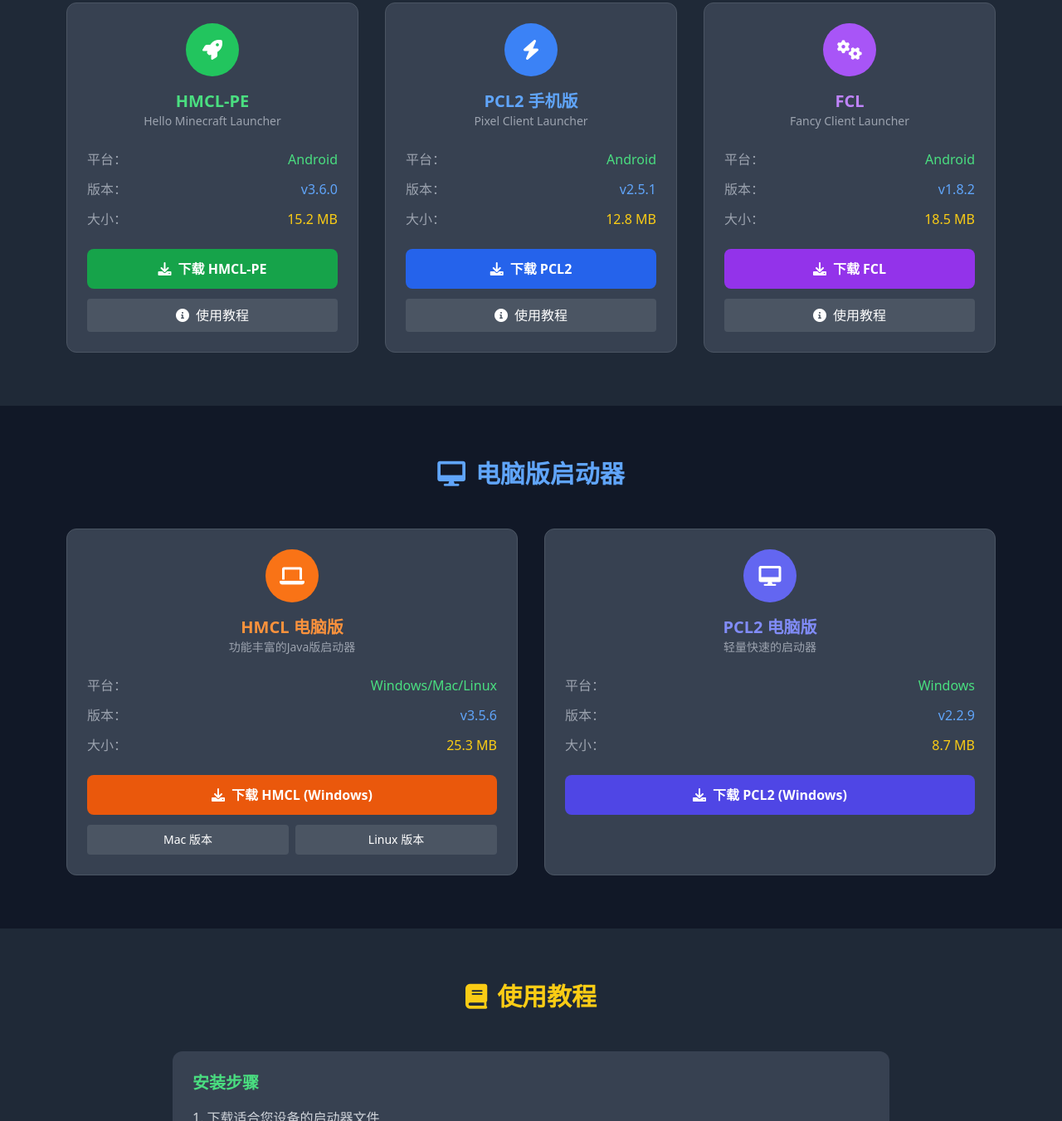
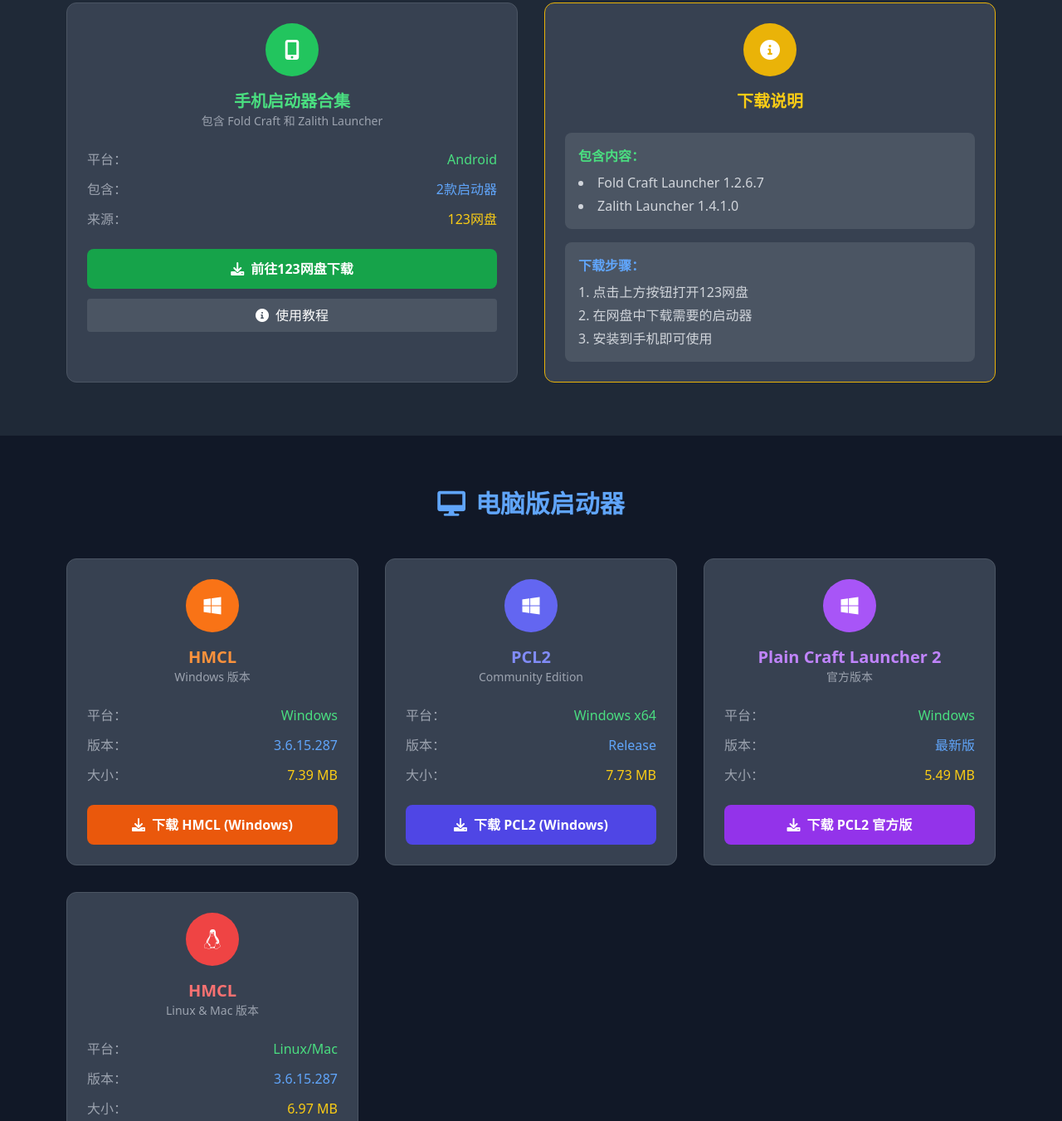
Before and after one commit to nitaishi520/-, a plain HTML site: page downloads.html in a window 1280 px wide. Shown: the part 497-1848 px from the top of the page at 83% size. Drawn offline with nearby package versions, Linux system fonts and the light colour scheme.

Commit message:
更新 downloads.html

```diff
--- a/downloads.html
+++ b/downloads.html
@@ -85,15 +85,15 @@
                 <i class="fas fa-mobile-alt mr-3"></i>手机版启动器
             </h2>
 
-            <div class="grid md:grid-cols-2 lg:grid-cols-3 gap-8">
-                <!-- HMCL-PE -->
+            <div class="grid md:grid-cols-2 gap-8">
+                <!-- 手机启动器合集 -->
                 <div class="card-hover bg-gray-700 p-6 rounded-xl border border-gray-600">
                     <div class="text-center mb-6">
                         <div class="w-16 h-16 bg-green-500 rounded-full flex items-center justify-center mx-auto mb-4">
-                            <i class="fas fa-rocket text-white text-2xl"></i>
+                            <i class="fas fa-mobile-alt text-white text-2xl"></i>
                         </div>
-                        <h3 class="text-xl font-semibold text-green-400">HMCL-PE</h3>
-                        <p class="text-gray-400 text-sm">Hello Minecraft Launcher</p>
+                        <h3 class="text-xl font-semibold text-green-400">手机启动器合集</h3>
+                        <p class="text-gray-400 text-sm">包含 Fold Craft 和 Zalith Launcher</p>
                     </div>
 
                     <div class="space-y-3 mb-6">
@@ -102,95 +102,52 @@
                             <span class="text-green-400">Android</span>
                         </div>
                         <div class="flex justify-between">
-                            <span class="text-gray-400">版本：</span>
-                            <span class="text-blue-400">v3.6.0</span>
+                            <span class="text-gray-400">包含：</span>
+                            <span class="text-blue-400">2款启动器</span>
                         </div>
                         <div class="flex justify-between">
-                            <span class="text-gray-400">大小：</span>
-                            <span class="text-yellow-400">15.2 MB</span>
+                            <span class="text-gray-400">来源：</span>
+                            <span class="text-yellow-400">123网盘</span>
                         </div>
                     </div>
 
                     <div class="space-y-3">
-                        <a href="downloads/hmcl-pe.apk" class="w-full download-btn bg-green-600 hover:bg-green-700 text-white py-3 px-4 rounded-lg font-semibold transition flex items-center justify-center">
+                        <a href="https://www.123912.com/s/vEt8jv-irRkh" target="_blank" class="w-full download-btn bg-green-600 hover:bg-green-700 text-white py-3 px-4 rounded-lg font-semibold transition flex items-center justify-center">
                             <i class="fas fa-download mr-2"></i>
-                            下载 HMCL-PE
+                            前往123网盘下载
                         </a>
-                        <button onclick="showInstructions('hmcl')" class="w-full bg-gray-600 hover:bg-gray-500 text-white py-2 px-4 rounded transition">
+                        <button onclick="showInstructions('mobile')" class="w-full bg-gray-600 hover:bg-gray-500 text-white py-2 px-4 rounded transition">
                             <i class="fas fa-info-circle mr-2"></i>使用教程
                         </button>
                     </div>
                 </div>
 
-                <!-- PCL2 手机版 -->
-                <div class="card-hover bg-gray-700 p-6 rounded-xl border border-gray-600">
+                <!-- 手机启动器说明 -->
+                <div class="card-hover bg-gray-700 p-6 rounded-xl border border-yellow-500">
                     <div class="text-center mb-6">
-                        <div class="w-16 h-16 bg-blue-500 rounded-full flex items-center justify-center mx-auto mb-4">
-                            <i class="fas fa-bolt text-white text-2xl"></i>
+                        <div class="w-16 h-16 bg-yellow-500 rounded-full flex items-center justify-center mx-auto mb-4">
+                            <i class="fas fa-info-circle text-white text-2xl"></i>
                         </div>
-                        <h3 class="text-xl font-semibold text-blue-400">PCL2 手机版</h3>
-                        <p class="text-gray-400 text-sm">Pixel Client Launcher</p>
+                        <h3 class="text-xl font-semibold text-yellow-400">下载说明</h3>
                     </div>
 
-                    <div class="space-y-3 mb-6">
-                        <div class="flex justify-between">
-                            <span class="text-gray-400">平台：</span>
-                            <span class="text-green-400">Android</span>
+                    <div class="space-y-4 text-gray-300">
+                        <div class="bg-gray-600 p-4 rounded-lg">
+                            <h4 class="font-semibold text-green-400 mb-2">包含内容：</h4>
+                            <ul class="list-disc list-inside space-y-1">
+                                <li>Fold Craft Launcher 1.2.6.7</li>
+                                <li>Zalith Launcher 1.4.1.0</li>
+                            </ul>
                         </div>
-                        <div class="flex justify-between">
-                            <span class="text-gray-400">版本：</span>
-                            <span class="text-blue-400">v2.5.1</span>
+
+                        <div class="bg-gray-600 p-4 rounded-lg">
+                            <h4 class="font-semibold text-blue-400 mb-2">下载步骤：</h4>
+                            <ol class="list-decimal list-inside space-y-1">
+                                <li>点击上方按钮打开123网盘</li>
+                                <li>在网盘中下载需要的启动器</li>
+                                <li>安装到手机即可使用</li>
+                            </ol>
                         </div>
-                        <div class="flex justify-between">
-                            <span class="text-gray-400">大小：</span>
-                            <span class="text-yellow-400">12.8 MB</span>
-                        </div>
-                    </div>
-
-                    <div class="space-y-3">
-                        <a href="downloads/pcl2-mobile.apk" class="w-full download-btn bg-blue-600 hover:bg-blue-700 text-white py-3 px-4 rounded-lg font-semibold transition flex items-center justify-center">
-                            <i class="fas fa-download mr-2"></i>
-                            下载 PCL2
-                        </a>
-                        <button onclick="showInstructions('pcl')" class="w-full bg-gray-600 hover:bg-gray-500 text-white py-2 px-4 rounded transition">
-                            <i class="fas fa-info-circle mr-2"></i>使用教程
-                        </button>
-                    </div>
-                </div>
-
-                <!-- FCL -->
-                <div class="card-hover bg-gray-700 p-6 rounded-xl border border-gray-600">
-                    <div class="text-center mb-6">
-                        <div class="w-16 h-16 bg-purple-500 rounded-full flex items-center justify-center mx-auto mb-4">
-                            <i class="fas fa-cogs text-white text-2xl"></i>
-                        </div>
-                        <h3 class="text-xl font-semibold text-purple-400">FCL</h3>
-                        <p class="text-gray-400 text-sm">Fancy Client Launcher</p>
-                    </div>
-
-                    <div class="space-y-3 mb-6">
-                        <div class="flex justify-between">
-                            <span class="text-gray-400">平台：</span>
-                            <span class="text-green-400">Android</span>
-                        </div>
-                        <div class="flex justify-between">
-                            <span class="text-gray-400">版本：</span>
-                            <span class="text-blue-400">v1.8.2</span>
-                        </div>
-                        <div class="flex justify-between">
-                            <span class="text-gray-400">大小：</span>
-                            <span class="text-yellow-400">18.5 MB</span>
-                        </div>
-                    </div>
-
-                    <div class="space-y-3">
-                        <a href="downloads/fcl.apk" class="w-full download-btn bg-purple-600 hover:bg-purple-700 text-white py-3 px-4 rounded-lg font-semibold transition flex items-center justify-center">
-                            <i class="fas fa-download mr-2"></i>
-                            下载 FCL
-                        </a>
-                        <button onclick="showInstructions('fcl')" class="w-full bg-gray-600 hover:bg-gray-500 text-white py-2 px-4 rounded transition">
-                            <i class="fas fa-info-circle mr-2"></i>使用教程
-                        </button>
                     </div>
                 </div>
             </div>
@@ -204,56 +161,15 @@
                 <i class="fas fa-desktop mr-3"></i>电脑版启动器
             </h2>
 
-            <div class="grid md:grid-cols-2 gap-8">
-                <!-- HMCL 电脑版 -->
+            <div class="grid md:grid-cols-2 lg:grid-cols-3 gap-8">
+                <!-- HMCL Windows -->
                 <div class="card-hover bg-gray-700 p-6 rounded-xl border border-gray-600">
                     <div class="text-center mb-6">
                         <div class="w-16 h-16 bg-orange-500 rounded-full flex items-center justify-center mx-auto mb-4">
-                            <i class="fas fa-laptop text-white text-2xl"></i>
+                            <i class="fab fa-windows text-white text-2xl"></i>
                         </div>
-                        <h3 class="text-xl font-semibold text-orange-400">HMCL 电脑版</h3>
-                        <p class="text-gray-400 text-sm">功能丰富的Java版启动器</p>
-                    </div>
-
-                    <div class="space-y-3 mb-6">
-                        <div class="flex justify-between">
-                            <span class="text-gray-400">平台：</span>
-                            <span class="text-green-400">Windows/Mac/Linux</span>
-                        </div>
-                        <div class="flex justify-between">
-                            <span class="text-gray-400">版本：</span>
-                            <span class="text-blue-400">v3.5.6</span>
-                        </div>
-                        <div class="flex justify-between">
-                            <span class="text-gray-400">大小：</span>
-                            <span class="text-yellow-400">25.3 MB</span>
-                        </div>
-                    </div>
-
-                    <div class="space-y-3">
-                        <a href="downloads/hmcl-pc.exe" class="w-full download-btn bg-orange-600 hover:bg-orange-700 text-white py-3 px-4 rounded-lg font-semibold transition flex items-center justify-center">
-                            <i class="fas fa-download mr-2"></i>
-                            下载 HMCL (Windows)
-                        </a>
-                        <div class="grid grid-cols-2 gap-2">
-                            <a href="downloads/hmcl-pc.dmg" class="download-btn bg-gray-600 hover:bg-gray-500 text-white py-2 px-4 rounded text-sm text-center transition">
-                                Mac 版本
-                            </a>
-                            <a href="downloads/hmcl-pc.jar" class="download-btn bg-gray-600 hover:bg-gray-500 text-white py-2 px-4 rounded text-sm text-center transition">
-                                Linux 版本
-                            </a>
-                        </div>
-                    </div>
-                </div>
-
-                <!-- PCL2 电脑版 -->
-                <div class="card-hover bg-gray-700 p-6 rounded-xl border border-gray-600">
-                    <div class="text-center mb-6">
-                        <div class="w-16 h-16 bg-indigo-500 rounded-full flex items-center justify-center mx-auto mb-4">
-                            <i class="fas fa-desktop text-white text-2xl"></i>
-                        </div>
-                        <h3 class="text-xl font-semibold text-indigo-400">PCL2 电脑版</h3>
-                        <p class="text-gray-400 text-sm">轻量快速的启动器</p>
+                        <h3 class="text-xl font-semibold text-orange-400">HMCL</h3>
+                        <p class="text-gray-400 text-sm">Windows 版本</p>
                     </div>
 
                     <div class="space-y-3 mb-6">
@@ -263,18 +179,119 @@
                         </div>
                         <div class="flex justify-between">
                             <span class="text-gray-400">版本：</span>
-                            <span class="text-blue-400">v2.2.9</span>
+                            <span class="text-blue-400">3.6.15.287</span>
                         </div>
                         <div class="flex justify-between">
                             <span class="text-gray-400">大小：</span>
-                            <span class="text-yellow-400">8.7 MB</span>
+                            <span class="text-yellow-400">7.39 MB</span>
                         </div>
                     </div>
 
                     <div class="space-y-3">
-                        <a href="downloads/pcl2-pc.exe" class="w-full download-btn bg-indigo-600 hover:bg-indigo-700 text-white py-3 px-4 rounded-lg font-semibold transition flex items-center justify-center">
+                        <a href="HMCL-3.6.15.287.exe" class="w-full download-btn bg-orange-600 hover:bg-orange-700 text-white py-3 px-4 rounded-lg font-semibold transition flex items-center justify-center">
+                            <i class="fas fa-download mr-2"></i>
+                            下载 HMCL (Windows)
+                        </a>
+                    </div>
+                </div>
+
+                <!-- PCL2 Windows -->
+                <div class="card-hover bg-gray-700 p-6 rounded-xl border border-gray-600">
+                    <div class="text-center mb-6">
+                        <div class="w-16 h-16 bg-indigo-500 rounded-full flex items-center justify-center mx-auto mb-4">
+                            <i class="fab fa-windows text-white text-2xl"></i>
+                        </div>
+                        <h3 class="text-xl font-semibold text-indigo-400">PCL2</h3>
+                        <p class="text-gray-400 text-sm">Community Edition</p>
+                    </div>
+
+                    <div class="space-y-3 mb-6">
+                        <div class="flex justify-between">
+                            <span class="text-gray-400">平台：</span>
+                            <span class="text-green-400">Windows x64</span>
+                        </div>
+                        <div class="flex justify-between">
+                            <span class="text-gray-400">版本：</span>
+                            <span class="text-blue-400">Release</span>
+                        </div>
+                        <div class="flex justify-between">
+                            <span class="text-gray-400">大小：</span>
+                            <span class="text-yellow-400">7.73 MB</span>
+                        </div>
+                    </div>
+
+                    <div class="space-y-3">
+                        <a href="PCL2__CE__Release__x64.exe" class="w-full download-btn bg-indigo-600 hover:bg-indigo-700 text-white py-3 px-4 rounded-lg font-semibold transition flex items-center justify-center">
                             <i class="fas fa-download mr-2"></i>
                             下载 PCL2 (Windows)
+                        </a>
+                    </div>
+                </div>
+
+                <!-- Plain Craft Launcher 2 -->
+                <div class="card-hover bg-gray-700 p-6 rounded-xl border border-gray-600">
+                    <div class="text-center mb-6">
+                        <div class="w-16 h-16 bg-purple-500 rounded-full flex items-center justify-center mx-auto mb-4">
+                            <i class="fab fa-windows text-white text-2xl"></i>
+                        </div>
+                        <h3 class="text-xl font-semibold text-purple-400">Plain Craft Launcher 2</h3>
+                        <p class="text-gray-400 text-sm">官方版本</p>
+                    </div>
+
+                    <div class="space-y-3 mb-6">
+                        <div class="flex justify-between">
+                            <span class="text-gray-400">平台：</span>
+                            <span class="text-green-400">Windows</span>
+                        </div>
+                        <div class="flex justify-between">
+                            <span class="text-gray-400">版本：</span>
+                            <span class="text-blue-400">最新版</span>
+                        </div>
+                        <div class="flex justify-between">
+                            <span class="text-gray-400">大小：</span>
+                            <span class="text-yellow-400">5.49 MB</span>
+                        </div>
+                    </div>
+
+                    <div class="space-y-3">
+                        <a href="Plain Craft Launcher 2.exe" class="w-full download-btn bg-purple-600 hover:bg-purple-700 text-white py-3 px-4 rounded-lg font-semibold transition flex items-center justify-center">
+                            <i class="fas fa-download mr-2"></i>
+                            下载 PCL2 官方版
+                        </a>
+                    </div>
+                </div>
+
+                <!-- HMCL Linux/Mac -->
+                <div class="card-hover bg-gray-700 p-6 rounded-xl border border-gray-600">
+                    <div class="text-center mb-6">
+                        <div class="w-16 h-16 bg-red-500 rounded-full flex items-center justify-center mx-auto mb-4">
+                            <i class="fab fa-linux text-white text-2xl"></i>
+                        </div>
+                        <h3 class="text-xl font-semibold text-red-400">HMCL</h3>
+                        <p class="text-gray-400 text-sm">Linux & Mac 版本</p>
+                    </div>
+
+                    <div class="space-y-3 mb-6">
+                        <div class="flex justify-between">
+                            <span class="text-gray-400">平台：</span>
+                            <span class="text-green-400">Linux/Mac</span>
+                        </div>
+                        <div class="flex justify-between">
+                            <span class="text-gray-400">版本：</span>
+                            <span class="text-blue-400">3.6.15.287</span>
+                        </div>
+                        <div class="flex justify-between">
+                            <span class="text-gray-400">大小：</span>
+                            <span class="text-yellow-400">6.97 MB</span>
+                        </div>
+                    </div>
+
+                    <div class="grid grid-cols-2 gap-2">
+                        <a href="HMCL-3.6.15.287.jar" class="download-btn bg-red-600 hover:bg-red-700 text-white py-2 px-4 rounded text-sm text-center transition">
+                            <i class="fas fa-download mr-1"></i>JAR版
+                        </a>
+                        <a href="HMCL-3.6.15.287.sh" class="download-btn bg-red-600 hover:bg-red-700 text-white py-2 px-4 rounded text-sm text-center transition">
+                            <i class="fas fa-download mr-1"></i>SH版
                         </a>
                     </div>
                 </div>
@@ -294,7 +311,8 @@
                     <h3 class="text-xl font-semibold text-green-400 mb-4">安装步骤</h3>
                     <ol class="list-decimal list-inside space-y-3 text-gray-300">
                         <li>下载适合您设备的启动器文件</li>
-                        <li>手机用户需要开启"允许安装未知来源应用"</li>
+                        <li><strong>手机用户</strong>：点击"前往123网盘下载"获取手机启动器</li>
+                        <li><strong>电脑用户</strong>：直接点击对应版本下载</li>
                         <li>安装启动器并打开</li>
                         <li>登录您的Minecraft账号</li>
                         <li>下载对应的游戏版本</li>
@@ -306,12 +324,16 @@
                     <h3 class="text-xl font-semibold text-blue-400 mb-4">常见问题</h3>
                     <div class="space-y-4">
                         <div>
-                            <h4 class="font-semibold text-yellow-400">安装失败怎么办？</h4>
+                            <h4 class="font-semibold text-yellow-400">手机安装失败？</h4>
                             <p class="text-gray-300">请检查设备存储空间，并确保已开启未知来源安装权限。</p>
                         </div>
                         <div>
                             <h4 class="font-semibold text-yellow-400">无法登录账号？</h4>
                             <p class="text-gray-300">请确认使用的是正版账号，或检查网络连接。</p>
+                        </div>
+                        <div>
+                            <h4 class="font-semibold text-yellow-400">Linux系统如何安装？</h4>
+                            <p class="text-gray-300">使用命令：<code class="bg-gray-800 px-2 py-1 rounded">chmod +x HMCL-3.6.15.287.sh && ./HMCL-3.6.15.287.sh</code></p>
                         </div>
                     </div>
                 </div>
@@ -360,50 +382,26 @@
             const content = document.getElementById('modal-content');
 
             const instructions = {
-                hmcl: {
-                    title: 'HMCL-PE 使用教程',
+                mobile: {
+                    title: '手机启动器使用教程',
                     content: `
-                        <h4 class="font-semibold text-yellow-400 mb-2">安装步骤：</h4>
+                        <h4 class="font-semibold text-yellow-400 mb-2">下载步骤：</h4>
                         <ol class="list-decimal list-inside space-y-2 mb-4">
-                            <li>下载HMCL-PE安装包</li>
+                            <li>点击"前往123网盘下载"按钮</li>
+                            <li>在123网盘页面选择需要的启动器</li>
+                            <li>下载APK文件到手机</li>
                             <li>在手机设置中开启"允许安装未知来源应用"</li>
-                            <li>安装并打开HMCL-PE</li>
-                            <li>点击"登录"输入Minecraft账号</li>
-                            <li>在"版本"页面下载1.21.10版本</li>
-                            <li>启动游戏并在多人游戏中添加服务器</li>
+                            <li>安装并打开启动器</li>
+                            <li>登录Minecraft账号</li>
+                            <li>下载游戏版本并添加服务器</li>
                         </ol>
                         <h4 class="font-semibold text-yellow-400 mb-2">服务器地址：</h4>
                         <p class="bg-gray-700 p-2 rounded font-mono">bffc302bbe83.ofalias.com:64533</p>
-                    `
-                },
-                pcl: {
-                    title: 'PCL2 使用教程',
-                    content: `
-                        <h4 class="font-semibold text-yellow-400 mb-2">安装步骤：</h4>
-                        <ol class="list-decimal list-inside space-y-2 mb-4">
-                            <li>下载PCL2安装包</li>
-                            <li>安装时允许所有权限请求</li>
-                            <li>打开PCL2并登录账号</li>
-                            <li>选择基岩版1.21.10版本下载</li>
-                            <li>在游戏内添加服务器地址</li>
-                        </ol>
-                        <h4 class="font-semibold text-yellow-400 mb-2">注意事项：</h4>
-                        <p>PCL2启动器占用内存较小，适合配置较低的设备。</p>
-                    `
-                },
-                fcl: {
-                    title: 'FCL 使用教程',
-                    content: `
-                        <h4 class="font-semibold text-yellow-400 mb-2">安装步骤：</h4>
-                        <ol class="list-decimal list-inside space-y-2 mb-4">
-                            <li>下载FCL安装包</li>
-                            <li>安装并授予必要权限</li>
-                            <li>打开FCL启动器</li>
-                            <li>配置游戏版本和参数</li>
-                            <li>登录账号并启动游戏</li>
-                        </ol>
-                        <h4 class="font-semibold text-yellow-400 mb-2">特色功能：</h4>
-                        <p>FCL支持自定义游戏参数和模组管理，适合高级玩家使用。</p>
+                        <h4 class="font-semibold text-yellow-400 mb-2">包含启动器：</h4>
+                        <ul class="list-disc list-inside space-y-1">
+                            <li>Fold Craft Launcher 1.2.6.7</li>
+                            <li>Zalith Launcher 1.4.1.0</li>
+                        </ul>
                     `
                 }
             };
```
